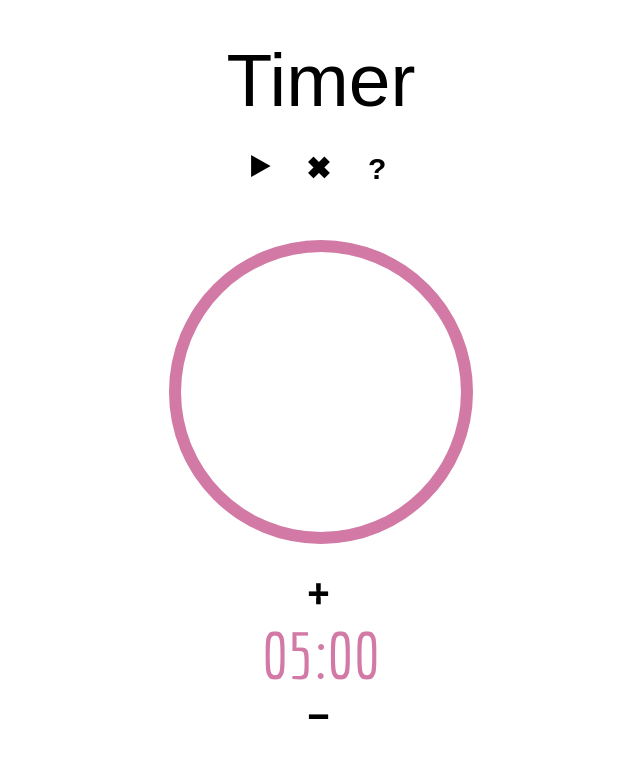
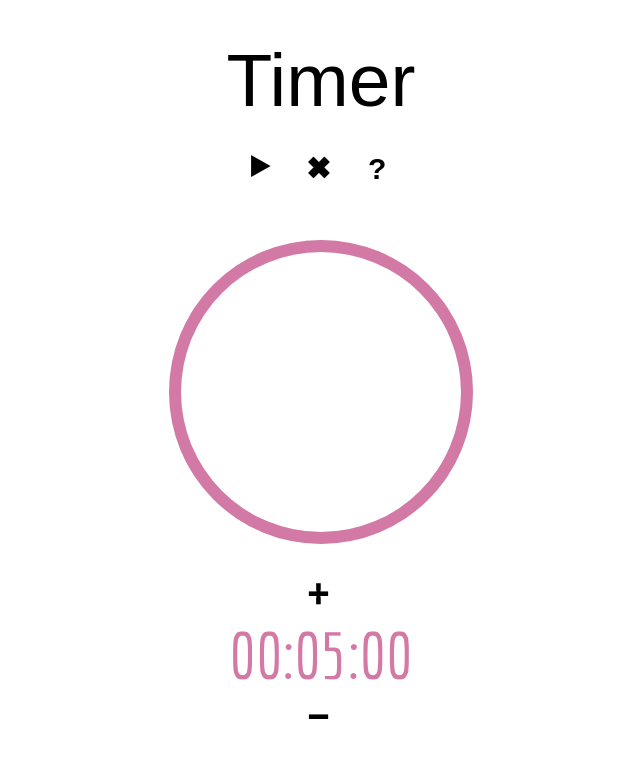
Before and after one commit to bonnina/d3-timer, a React (Create React App) app: page / in a window 1280 px wide. Shown: the top 758 px of the page, without its empty margins (319-959 px from the left). Built offline with nearby package versions, Linux system fonts and the light colour scheme; a web font is replaced by a local one.

Commit message:
Add digits to show hours, fix onDecrement to disable nagative values

```diff
--- a/src/App.tsx
+++ b/src/App.tsx
@@ -21,7 +21,7 @@ class App extends React.Component<{}, State> {
   public state: State = {
     session: 5,
     length: 0,
-    time: "00:00"
+    time: ""
   };
 
   componentDidMount() {
@@ -32,7 +32,7 @@ class App extends React.Component<{}, State> {
     const hrs: number = Math.floor(this.state.session / 60);
     const min: number = Math.floor(this.state.session) % 60;
     const sec: number =  Math.floor((this.state.session * 60) % 60);
-    const t: string = (hrs > 0 ? hrs + ":" : "") + (min < 10 ? "0" + min : min) + ":" + (sec < 10 ? "0" + sec : sec);
+    const t: string = (hrs > 0 ? hrs + ":" : "00:") + (min < 10 ? "0" + min : min) + ":" + (sec < 10 ? "0" + sec : sec);
     this.setState({ time: t });
   };
 
@@ -42,13 +42,15 @@ class App extends React.Component<{}, State> {
   };
 
   public async onDecrement() {
-    if (this.state.session > 1) {
+    if (this.state.session > 0.1) {
       await this.setState({ session: this.state.session - 1 });
       this.showTime();
     } else return
   };
 
   public countdown(): void {
+    if (this.state.session == 0) return
+
     this.setState({
       length: this.state.session * 60
     });
@@ -65,10 +67,10 @@ class App extends React.Component<{}, State> {
 
   public reset(): void {
     this.setState({
-      session: 0.1,
-      length: 0,
-      time: "00:00"
+      session: 0,
+      length: 0
     });
+    this.showTime();
   };
 
   public wikiRedirect(): void {
```
